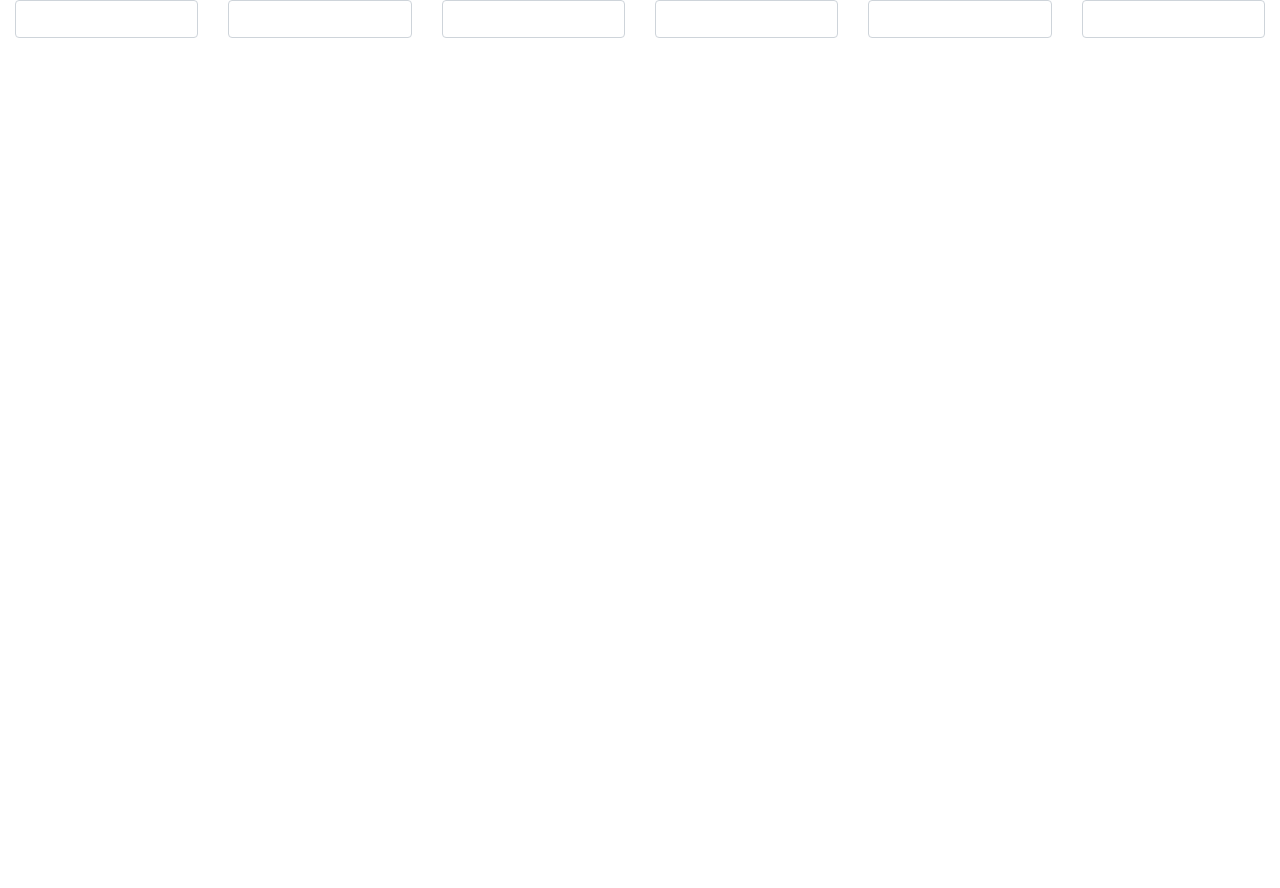
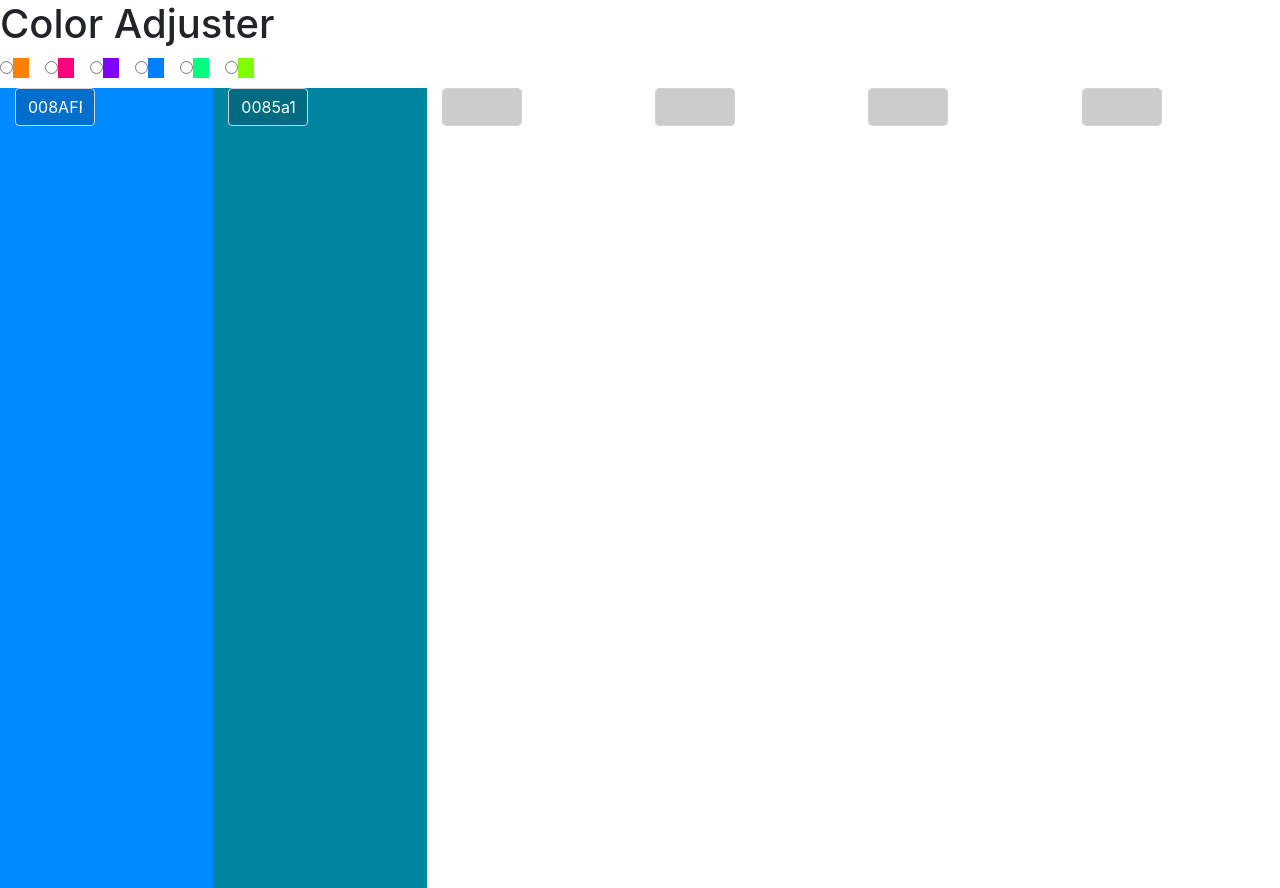
Before and after one commit to knmzmrml/color, a plain HTML site: page docs/index.html in a window 1280 px wide. Before the commit the page ends 800 px from the top, so only its background shows below. Drawn offline with nearby package versions, Linux system fonts and the light colour scheme.

Commit message:
RGB入れ替え機能追加

```diff
--- /dev/null
+++ b/docs/css/main.css
@@ -0,0 +1,28 @@
+@media (min-width: 576px) {
+	html, body,.color, .form-group {
+		height: 100%;
+	}
+}
+input.colorcode {
+	color: #fff;
+	background-color: rgba(0,0,0,0.2);
+	max-width: 80px;
+}
+span.rgb {
+	background-color: rgb(255,127,0);
+}
+span.rbg {
+	background-color: rgb(255,0,127);
+}
+span.brg {
+	background-color: rgb(127,0,255);
+}
+span.bgr {
+	background-color: rgb(0,127,255);
+}
+span.gbr {
+	background-color: rgb(0,255,127);
+}
+span.grb {
+	background-color: rgb(127,255,0);
+}
--- a/docs/index.html
+++ b/docs/index.html
@@ -4,34 +4,102 @@
 	<meta charset="utf-8">
 	<meta http-equiv="X-UA-Compatible" content="IE=edge">
 	<meta name="viewport" content="width=device-width, initial-scale=1">
-	<title>Bootstrap Sample</title>
+	<title>Color Adjuster</title>
 	<!-- BootstrapのCSS読み込み -->
 	<link href="css/bootstrap.min.css" rel="stylesheet">
 	<!-- jQuery読み込み -->
 	<script src="https://ajax.googleapis.com/ajax/libs/jquery/1.11.3/jquery.min.js"></script>
 	<!-- BootstrapのJS読み込み -->
 	<script src="js/bootstrap.min.js"></script>
+	<link href="css/main.css" rel="stylesheet">
+
 </head>
+<script>
+	$(function(){
+		$('input[name=colorcode]').each(function(idx, elm){
+			change_bg($(elm));
+		});
+
+		$('input[name=colorcode]').on('change', function() {
+			change_bg($(this));
+		});
+		$('input[name=radio]').on('change', function() {
+			change_hue();
+		});
+
+		function change_bg(elm) {
+			var color = elm.val();
+			if (color && color.length == 6) {
+				elm.parent().css('background-color','#' + color);
+			} else {
+				elm.parent().css('background-color','#FFF');
+			}
+		}
+
+		function change_hue() {
+			var hue = $('input[name=radio]:checked').val();
+			var hues = hue.split('');
+
+			$('input[name=colorcode]').each(function(idx, elm){
+				var now_color = $(elm).val();
+				if (now_color && now_color.length == 6) {
+					var now_color_arr = [now_color.substr(0, 2), now_color.substr(2, 2), now_color.substr(4, 2)];
+					// カラーコードを降順にする
+					now_color_arr.sort().reverse();
+					var new_color = now_color_arr[hues.indexOf('r')] + now_color_arr[hues.indexOf('g')] + now_color_arr[hues.indexOf('b')];
+					$(elm).val(new_color);
+					change_bg($(elm));
+				}
+			});
+
+		}
+
+	});
+</script>
 <body>
+	<h1>Color Adjuster</h1>
 	<div class="container-fluid">
+		<div class="row">
+			<div class="col-xs-2">
+				<label class="radio-inline"><input type="radio" name="radio" value="rgb"><span class="rgb">　</span>　</label>
+			</div>
+			<div class="col-xs-2">
+				<label class="radio-inline"><input type="radio" name="radio" value="rbg"><span class="rbg">　</span>　</label>
+			</div>
+			<div class="col-xs-2">
+				<label class="radio-inline"><input type="radio" name="radio" value="brg"><span class="brg">　</span>　</label>
+			</div>
+			<div class="col-xs-2">
+				<label class="radio-inline"><input type="radio" name="radio" value="bgr"><span class="bgr">　</span>　</label>
+			</div>
+			<div class="col-xs-2">
+				<label class="radio-inline"><input type="radio" name="radio" value="gbr"><span class="gbr">　</span>　</label>
+			</div>
+			<div class="col-xs-2">
+				<label class="radio-inline"><input type="radio" name="radio" value="grb"><span class="grb">　</span>　</label>
+			</div>
+			<!-- <input type="text" class="form-control" name="diff" value="0"> -->
+		</div>
+	</div>
+	<div class="container-fluid color">
 		<div class="row form-group">
 			<div class="col-sm-2">
-				<input type="text" class="form-control" name="" value="">
+				<input type="text" class="form-control colorcode" name="colorcode" value="008AFF">
 			</div>
 			<div class="col-sm-2">
-				<input type="text" class="form-control" name="" value="">
+				<input type="text" class="form-control colorcode" name="colorcode" value="0085a1">
 			</div>
 			<div class="col-sm-2">
-				<input type="text" class="form-control" name="" value="">
+				<input type="text" class="form-control colorcode" name="colorcode" value="">
 			</div>
 			<div class="col-sm-2">
-				<input type="text" class="form-control" name="" value="">
+				<input type="text" class="form-control colorcode" name="colorcode" value="">
 			</div>
 			<div class="col-sm-2">
-				<input type="text" class="form-control" name="" value="">
+				<input type="text" class="form-control colorcode" name="colorcode" value="">
 			</div>
 			<div class="col-sm-2">
-				<input type="text" class="form-control" name="" value="">
+				<input type="text" class="form-control colorcode" name="colorcode" value="">
 			</div>
 		</div>
 	</div>
```
